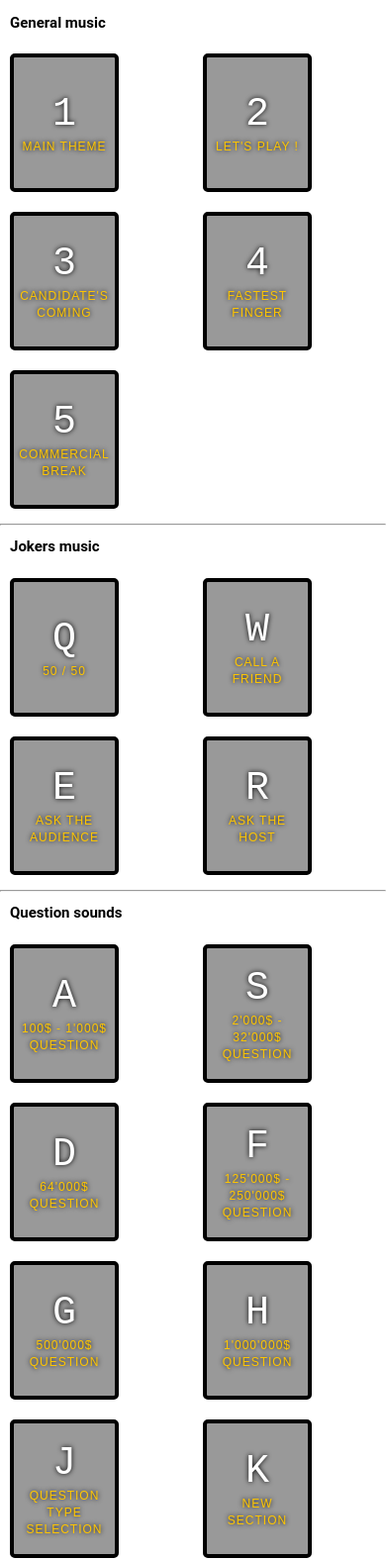
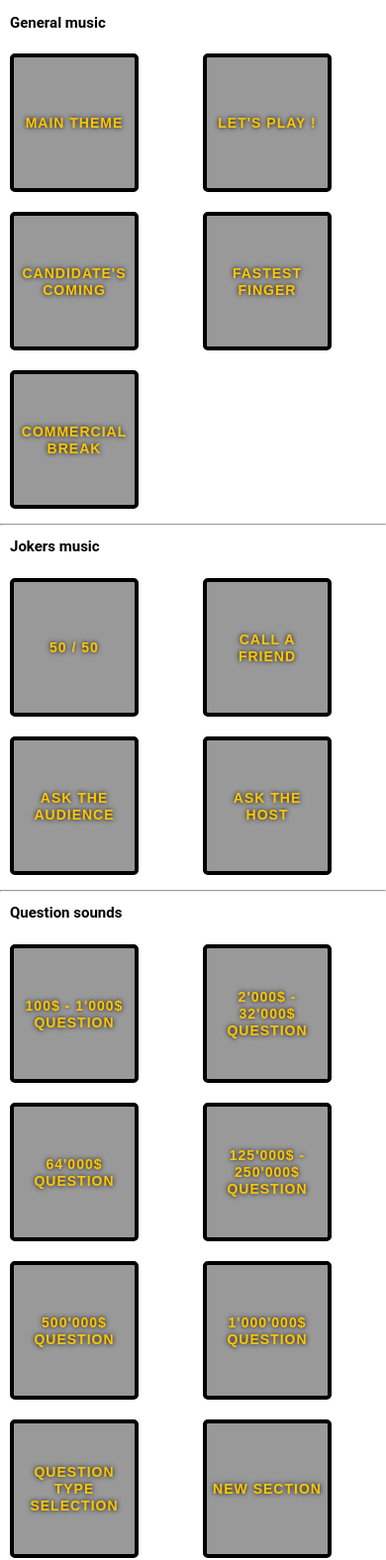
Before and after one commit to Liozon/WhoWantsToBeAMillionaire-Soundboard, a plain HTML site: page index.html in a window 390 px wide. Shown: the part 49-1625 px from the top of the page at 99% size. Drawn offline with Linux system fonts and the light colour scheme.

Commit message:
Improved seekbar and general layout

```diff
--- a/css/style.css
+++ b/css/style.css
@@ -37,22 +37,54 @@ button {
 /* Seekbar */
 progress {
   border-radius: 0px;
-  height: 7px;
+  height: 135px;
   width: 105px;
   position: absolute;
-  top: +125px;
+  top: 0px;
   left: 0px;
   z-index: -1000;
 }
 
 progress::-webkit-progress-bar {
   background-color: rgba(0, 0, 0, 0.0);
+}
+
+progress::-webkit-progress-value {
+  background-color: #6CA01D;
   border-radius: 0px;
 }
 
-progress::-webkit-progress-value {
-  background-color: #5F449E;
-  border-radius: 0px;
+.key {
+  height: 140px;
+  width: 110px;
+  margin: 1rem;
+  font-size: 1.5rem;
+  padding: 1rem .5rem;
+  transition: all .07s ease;
+  text-align: center;
+  color: white;
+  background: rgba(0, 0, 0, 0.4);
+  text-shadow: 0 0 .5rem black;
+  border: .4rem solid black;
+  border-radius: .5rem;
+}
+
+.playing {
+  transform: scale(1.1);
+  border-color: #ffc600;
+  box-shadow: 0 0 1rem #ffc600;
+}
+
+kbd {
+  display: block;
+  font-size: 4rem;
+}
+
+.sound {
+  font-size: 1.2rem;
+  text-transform: uppercase;
+  letter-spacing: .1rem;
+  color: #ffc600;
 }
 
 /* Responsive */
@@ -86,45 +118,33 @@ progress::-webkit-progress-value {
     align-items: center;
     justify-content: center;
   }
+
+  .btnTitle {
+    display: none;
+  }
+
+  .sound {
+    font-weight: bold;
+    font-size: 1.4rem;
+  }
+
+  .key {
+    width: 130px;
+  }
+
+  progress {
+    width: 125px;
+  }
 }
 
 @media (max-width: 250px) {
+  .btnTitle {
+    display: none;
+  }
+
   .keys {
     grid-template-columns: repeat(1, 1fr);
     align-items: center;
     justify-content: center;
   }
 }
-
-.key {
-  height: 140px;
-  width: 110px;
-  border: .4rem solid black;
-  border-radius: .5rem;
-  margin: 1rem;
-  font-size: 1.5rem;
-  padding: 1rem .5rem;
-  transition: all .07s ease;
-  text-align: center;
-  color: white;
-  background: rgba(0, 0, 0, 0.4);
-  text-shadow: 0 0 .5rem black;
-}
-
-.playing {
-  transform: scale(1.1);
-  border-color: #ffc600;
-  box-shadow: 0 0 1rem #ffc600;
-}
-
-kbd {
-  display: block;
-  font-size: 4rem;
-}
-
-.sound {
-  font-size: 1.2rem;
-  text-transform: uppercase;
-  letter-spacing: .1rem;
-  color: #ffc600;
-}
--- a/index.html
+++ b/index.html
@@ -26,31 +26,31 @@
 			<h2>General music</h2>
 			<div class="keys">
 				<button data-key="49" class="key">
-					<kbd data-key="49">1</kbd>
+					<kbd data-key="49" class="btnTitle">1</kbd>
 					<span data-key="49" class="sound">Main Theme</span>
 					<progress id="seekbar49" value="0" max="1"></progress>
 					<audio id="player" preload="auto" data-key="49" src="sounds/main theme.mp3"></audio>
 				</button>
 				<button data-key="50" class="key">
-					<kbd data-key="50">2</kbd>
+					<kbd data-key="50" class="btnTitle">2</kbd>
 					<span data-key="50" class="sound">Let's play !</span>
 					<progress id="seekbar50" value="0" max="1"></progress>
 					<audio id="player" preload="auto" data-key="50" src="sounds/lets play.mp3"></audio>
 				</button>
 				<button data-key="51" class="key">
-					<kbd data-key="51">3</kbd>
+					<kbd data-key="51" class="btnTitle">3</kbd>
 					<span data-key="51" class="sound">Candidate's coming</span>
 					<progress id="seekbar51" value="0" max="1"></progress>
 					<audio id="player" preload="auto" data-key="51" src="sounds/candidate's arriving.mp3"></audio>
 				</button>
 				<button data-key="52" class="key">
-					<kbd data-key="52">4</kbd>
+					<kbd data-key="52" class="btnTitle">4</kbd>
 					<span data-key="52" class="sound">Fastest finger</span>
 					<progress id="seekbar52" value="0" max="1"></progress>
 					<audio id="player" preload="auto" data-key="52" src="sounds/fastest finger.mp3"></audio>
 				</button>
 				<button data-key="53" class="key">
-					<kbd data-key="53">5</kbd>
+					<kbd data-key="53" class="btnTitle">5</kbd>
 					<span data-key="53" class="sound">Commercial break</span>
 					<progress id="seekbar53" value="0" max="1"></progress>
 					<audio id="player" preload="auto" data-key="53" src="sounds/commerical break.mp3"></audio>
@@ -64,25 +64,25 @@
 			<h2>Jokers music</h2>
 			<div class="keys">
 				<button data-key="81" class="key">
-					<kbd data-key="81">Q</kbd>
+					<kbd data-key="81" class="btnTitle">Q</kbd>
 					<span data-key="81" class="sound">50 / 50</span>
 					<progress id="seekbar81" value="0" max="1"></progress>
 					<audio preload="auto" data-key="81" src="sounds/50-50.mp3"></audio>
 				</button>
 				<button data-key="87" class="key">
-					<kbd data-key="87">W</kbd>
+					<kbd data-key="87" class="btnTitle">W</kbd>
 					<span data-key="87" class="sound">Call a friend</span>
 					<progress id="seekbar87" value="0" max="1"></progress>
 					<audio preload="auto" data-key="87" src="sounds/phone a friend.mp3"></audio>
 				</button>
 				<button data-key="69" class="key">
-					<kbd data-key="69">E</kbd>
+					<kbd data-key="69" class="btnTitle">E</kbd>
 					<span data-key="69" class="sound">Ask the audience</span>
 					<progress id="seekbar69" value="0" max="1"></progress>
 					<audio preload="auto" data-key="69" src="sounds/ask the audience.mp3"></audio>
 				</button>
 				<button data-key="82" class="key">
-					<kbd data-key="82">R</kbd>
+					<kbd data-key="82" class="btnTitle">R</kbd>
 					<span data-key="82" class="sound">Ask the host</span>
 					<progress id="seekbar82" value="0" max="1"></progress>
 					<audio preload="auto" data-key="82" src="sounds/ask the host.mp3"></audio>
@@ -96,49 +96,49 @@
 			<h2>Question sounds</h2>
 			<div class="keys">
 				<button data-key="65" class="key">
-					<kbd data-key="65">A</kbd>
+					<kbd data-key="65" class="btnTitle">A</kbd>
 					<span data-key="65" class="sound">100$ - 1'000$ question</span>
 					<progress id="seekbar65" value="0" max="1"></progress>
 					<audio preload="auto" data-key="65" src="sounds/100-1000 music.mp3"></audio>
 				</button>
 				<button data-key="83" class="key">
-					<kbd data-key="83">S</kbd>
+					<kbd data-key="83" class="btnTitle">S</kbd>
 					<span data-key="83" class="sound">2'000$ - 32'000$ question</span>
 					<progress id="seekbar83" value="0" max="1"></progress>
 					<audio preload="auto" data-key="83" src="sounds/2000-32000.mp3"></audio>
 				</button>
 				<button data-key="68" class="key">
-					<kbd data-key="68">D</kbd>
+					<kbd data-key="68" class="btnTitle">D</kbd>
 					<span data-key="68" class="sound">64'000$ question</span>
 					<progress id="seekbar68" value="0" max="1"></progress>
 					<audio preload="auto" data-key="68" src="sounds/64000 music.mp3"></audio>
 				</button>
 				<button data-key="70" class="key">
-					<kbd data-key="70">F</kbd>
+					<kbd data-key="70" class="btnTitle">F</kbd>
 					<span data-key="70" class="sound">125'000$ - 250'000$ question</span>
 					<progress id="seekbar70" value="0" max="1"></progress>
 					<audio preload="auto" data-key="70" src="sounds/125000-250000 music.mp3"></audio>
 				</button>
 				<button data-key="71" class="key">
-					<kbd data-key="71">G</kbd>
+					<kbd data-key="71" class="btnTitle">G</kbd>
 					<span data-key="71" class="sound">500'000$ question</span>
 					<progress id="seekbar71" value="0" max="1"></progress>
 					<audio preload="auto" data-key="71" src="sounds/500000 music.mp3"></audio>
 				</button>
 				<button data-key="72" class="key">
-					<kbd data-key="72">H</kbd>
+					<kbd data-key="72" class="btnTitle">H</kbd>
 					<span data-key="72" class="sound">1'000'000$ question</span>
 					<progress id="seekbar72" value="0" max="1"></progress>
 					<audio preload="auto" data-key="72" src="sounds/1000000 music.mp3"></audio>
 				</button>
 				<button data-key="74" class="key">
-					<kbd data-key="74">J</kbd>
+					<kbd data-key="74" class="btnTitle">J</kbd>
 					<span data-key="74" class="sound">Question type selection</span>
 					<progress id="seekbar74" value="0" max="1"></progress>
 					<audio preload="auto" data-key="74" src="sounds/question selection.mp3"></audio>
 				</button>
 				<button data-key="75" class="key">
-					<kbd data-key="75">K</kbd>
+					<kbd data-key="75" class="btnTitle">K</kbd>
 					<span data-key="75" class="sound">New section</span>
 					<progress id="seekbar75" value="0" max="1"></progress>
 					<audio preload="auto" data-key="75" src="sounds/new question section.mp3"></audio>
@@ -152,19 +152,19 @@
 			<h2>Answers sounds</h2>
 			<div class="keys">
 				<button data-key="89" class="key">
-					<kbd data-key="89">Y</kbd>
+					<kbd data-key="89" class="btnTitle">Y</kbd>
 					<span data-key="89" class="sound">Final answer</span>
 					<progress id="seekbar89" value="0" max="1"></progress>
 					<audio preload="auto" data-key="89" src="sounds/final answer.mp3"></audio>
 				</button>
 				<button data-key="88" class="key">
-					<kbd data-key="88">X</kbd>
+					<kbd data-key="88" class="btnTitle">X</kbd>
 					<span data-key="88" class="sound">Correct answer</span>
 					<progress id="seekbar88" value="0" max="1"></progress>
 					<audio preload="auto" data-key="88" src="sounds/correct answer.mp3"></audio>
 				</button>
 				<button data-key="67" class="key">
-					<kbd data-key="67">C</kbd>
+					<kbd data-key="67" class="btnTitle">C</kbd>
 					<span data-key="67" class="sound">Wrong answer</span>
 					<progress id="seekbar67" value="0" max="1"></progress>
 					<audio preload="auto" data-key="67" src="sounds/wrong answer.mp3"></audio>
--- a/js/script.js
+++ b/js/script.js
@@ -38,9 +38,22 @@ function playSound(e) {
         function updateUI() {
             $('#seekbar' + e.keyCode).attr("value", ((this.currentTime / this.duration)).toFixed(20));
         }
+
+        // When audio ends, fade out and reset the player
+        currentPlayer.onended = function () {
+            $('#seekbar' + e.keyCode).fadeOut(1000);
+            setTimeout(function () {
+                currentPlayer.pause();
+                currentPlayer.currentTime = 0;
+                currentPlayer = null;
+                $('#seekbar' + e.keyCode).show();
+            }, 1200);
+
+        }
     } else {
 
     }
+
 }
 
 function removeTransition(e) {
```
Also changed, not shown: 1 other file.
